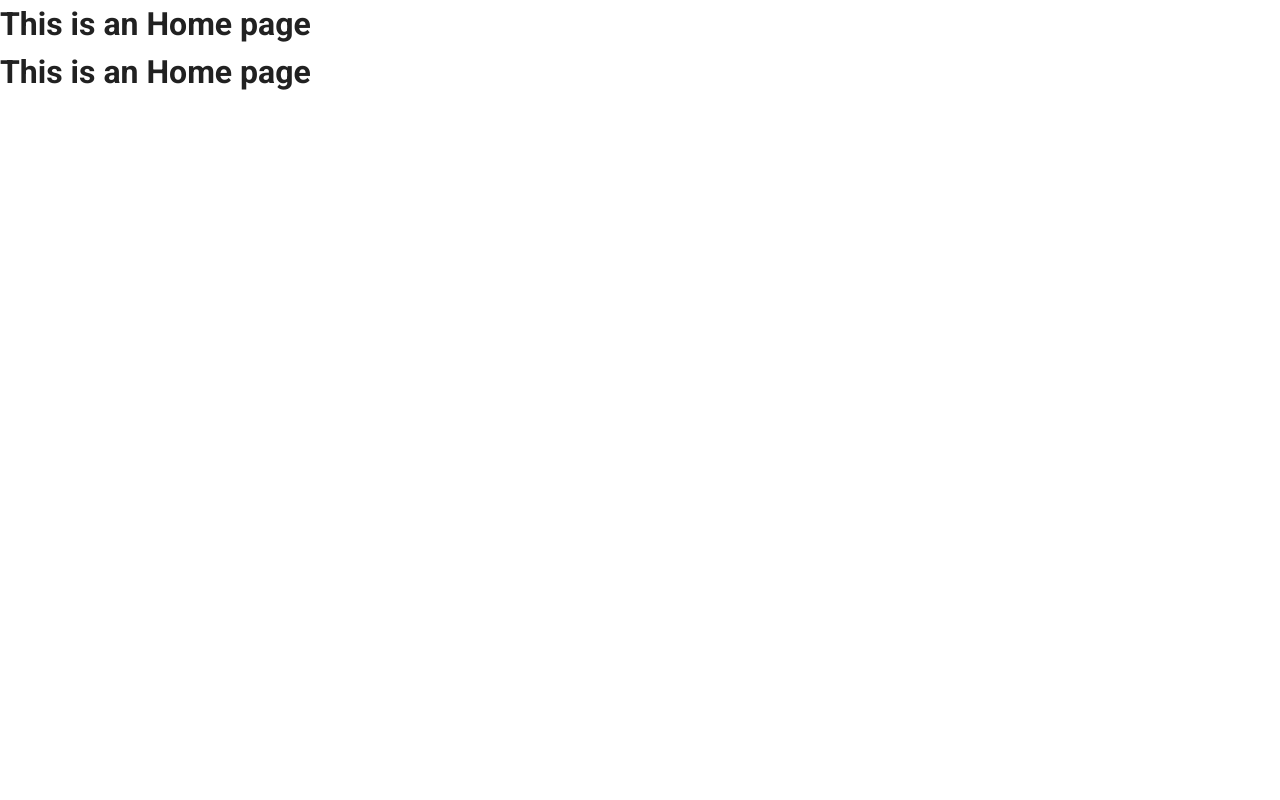
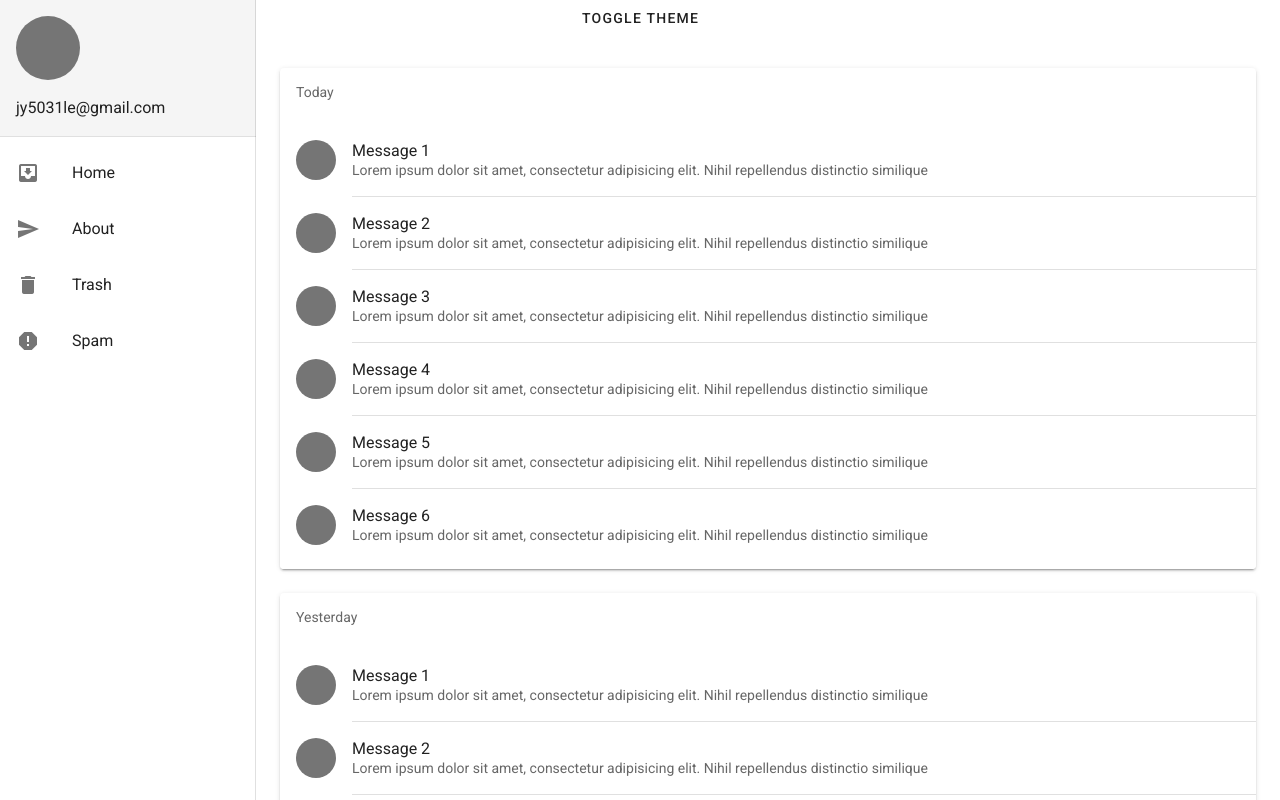
Before and after one commit to jinyy2/jinyy2.me-vue, a Vue app in the folder front-end/: page / in a window 1280 px wide. Shown: the top 800 px of the page. Built offline with nearby package versions, Linux system fonts and the light colour scheme.

Commit message:
Add main-page wireframe

```diff
--- a/front-end/src/App.vue
+++ b/front-end/src/App.vue
@@ -1,60 +1,136 @@
 <template>
-  <v-app>
-    <!-- <v-app-bar
-      app
-      color="primary"
-      dark
-    >
-      <div class="d-flex align-center">
-        <v-img
-          alt="Vuetify Logo"
-          class="shrink mr-2"
-          contain
-          src="https://cdn.vuetifyjs.com/images/logos/vuetify-logo-dark.png"
-          transition="scale-transition"
-          width="40"
-        />
-
-        <v-img
-          alt="Vuetify Name"
-          class="shrink mt-1 hidden-sm-and-down"
-          contain
-          min-width="100"
-          src="https://cdn.vuetifyjs.com/images/logos/vuetify-name-dark.png"
-          width="100"
-        />
-      </div>
-
+<v-app id="inspire">
+    <!-- <v-system-bar app>
       <v-spacer></v-spacer>
 
-      <v-btn
-        href="https://github.com/vuetifyjs/vuetify/releases/latest"
-        target="_blank"
-        text
+      <v-icon>mdi-square</v-icon>
+
+      <v-icon>mdi-circle</v-icon>
+
+      <v-icon>mdi-triangle</v-icon>
+    </v-system-bar> -->
+      <v-btn @click="toggleTheme" text rounded>toggle Theme</v-btn>
+
+    <v-navigation-drawer
+      v-model="drawer"
+      permanent
+      expand-on-hover
+      app
+    >
+      <v-sheet
+        color="grey lighten-4"
+        class="pa-4"
       >
-        <span class="mr-2">Latest Release</span>
-        <v-icon>mdi-open-in-new</v-icon>
-      </v-btn>
-    </v-app-bar> -->
+        <v-avatar
+          class="mb-4"
+          color="grey darken-1"
+          size="64"
+        ></v-avatar>
+
+        <div>jy5031le@gmail.com</div>
+      </v-sheet>
+
+      <v-divider></v-divider>
+
+      <v-list>
+        <v-list-item
+          v-for="[icon, text] in links"
+          :key="icon"
+          link
+        >
+          <v-list-item-icon>
+            <v-icon>{{ icon }}</v-icon>
+          </v-list-item-icon>
+
+          <v-list-item-content>
+            <v-list-item-title @click="move(text)">{{ text }}</v-list-item-title>
+          </v-list-item-content>
+        </v-list-item>
+      </v-list>
+    </v-navigation-drawer>
+
     <v-main>
-      <Home/>
+      <v-container
+        class="py-8 px-6"
+        fluid
+      >
+      <router-view></router-view>
+        <v-row>
+          <v-col
+            v-for="card in cards"
+            :key="card"
+            cols="12"
+          >
+            <v-card>
+              <v-subheader>{{ card }}</v-subheader>
+
+              <v-list two-line>
+                <template v-for="n in 6">
+                  <v-list-item
+
+                    :key="n"
+                  >
+                    <v-list-item-avatar color="grey darken-1">
+                    </v-list-item-avatar>
+
+                    <v-list-item-content>
+                      <v-list-item-title>Message {{ n }}</v-list-item-title>
+
+                      <v-list-item-subtitle>
+                        Lorem ipsum dolor sit amet, consectetur adipisicing elit. Nihil repellendus distinctio similique
+                      </v-list-item-subtitle>
+                    </v-list-item-content>
+                  </v-list-item>
+
+                  <v-divider
+                    v-if="n !== 6"
+                    :key="`divider-${n}`"
+                    inset
+                  ></v-divider>
+                </template>
+              </v-list>
+            </v-card>
+          </v-col>
+        </v-row>
+      </v-container>
+    </v-main>
+  </v-app>
+  <!-- <v-app>
+    <v-btn @click="toggleTheme" text rounded>toggle Theme</v-btn>
+    <v-main>
     <router-view />
     </v-main>
-  </v-app>
+  </v-app> -->
 </template>
 
 <script>
-import Home from '@/views/Home';
+// import Home from '@/views/Home';
 
 export default {
   name: 'App',
 
   components: {
-    Home,
+    // Home,
   },
 
   data: () => ({
-    //
+     cards: ['Today', 'Yesterday'],
+      drawer: null,
+      links: [
+        ['mdi-inbox-arrow-down', 'Home'],
+        ['mdi-send', 'About'],
+        ['mdi-delete', 'Trash'],
+        ['mdi-alert-octagon', 'Spam'],
+      ],
   }),
+  methods:{
+    move(m){
+      // alert(m)
+      this.$router.push(`${m}`)
+    },
+    toggleTheme(){
+      this.$vuetify.theme.dark=!this.$vuetify.theme.dark
+    }
+  }
 };
 </script>
--- a/front-end/src/router/index.js
+++ b/front-end/src/router/index.js
@@ -7,7 +7,7 @@ Vue.use(VueRouter)
 
 const routes = [
   {
-    path: '/',
+    path: '/home',
     name: 'Home',
     component: Home
   },
```
